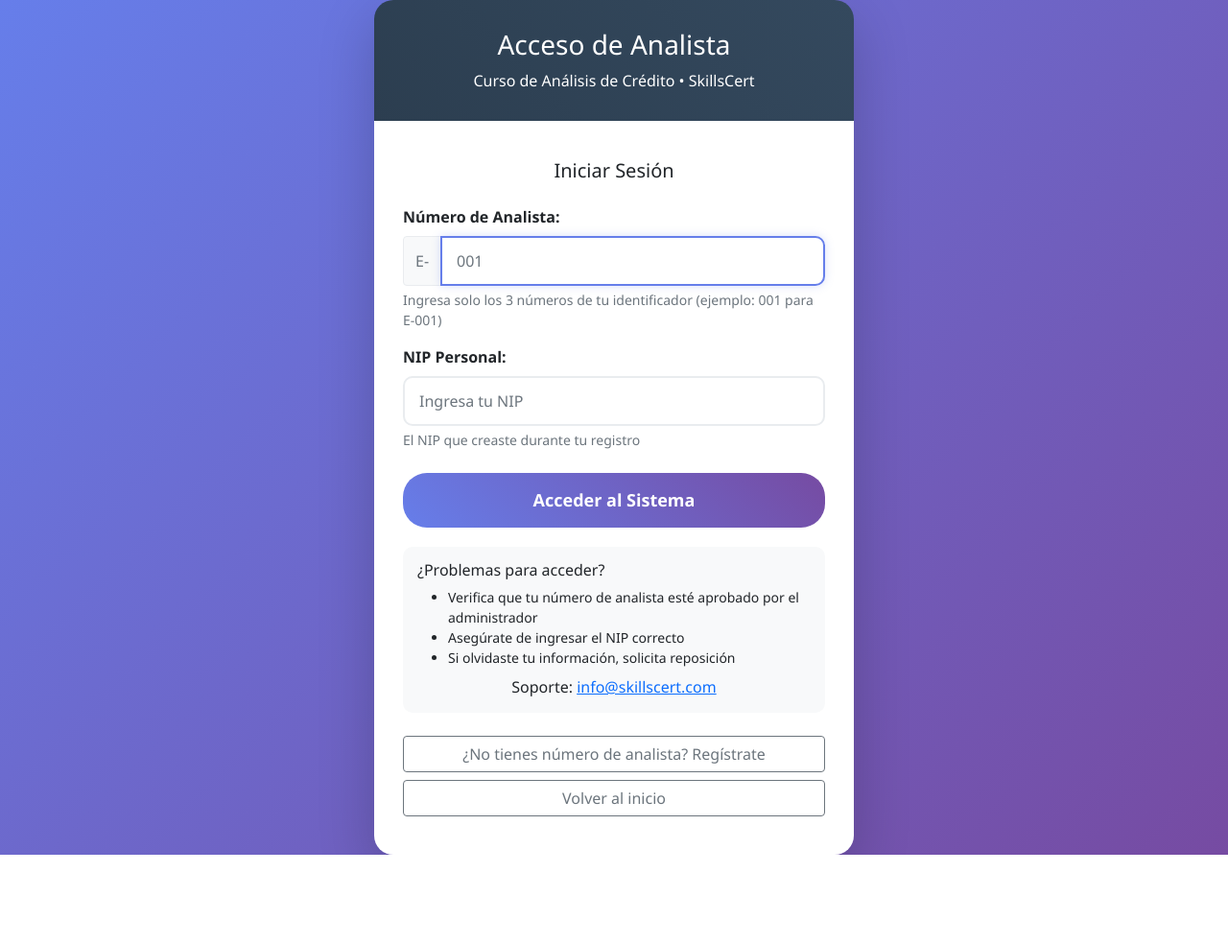
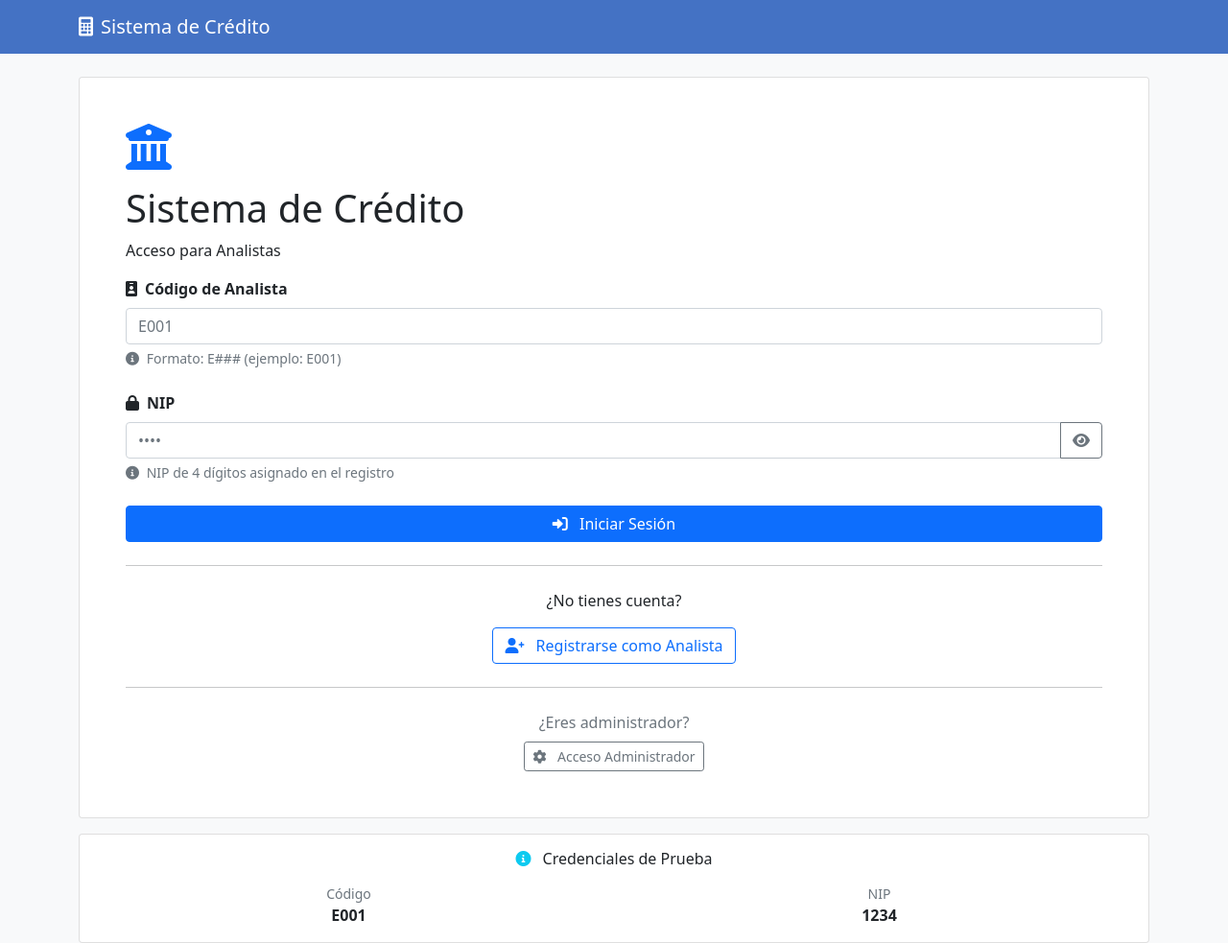
Before and after one commit to Stock-Broker1968/sistema-credito-web, a Flask app: page /login_analista in a window 1280 px wide. Shown: the whole page at 96% size. Before the commit the page ends 891 px from the top, so only its background shows below. Run offline with Flask 3, Linux system fonts and the light colour scheme.

Commit message:
Update login_analista.html
Actualiza login analista

```diff
--- a/templates/login_analista.html
+++ b/templates/login_analista.html
@@ -1,189 +1,162 @@
-<!DOCTYPE html>
-<html lang="es">
-<head>
-    <meta charset="UTF-8">
-    <meta name="viewport" content="width=device-width, initial-scale=1.0">
-    <title>Acceso Analistas - Curso SkillsCert</title>
-    <link href="https://cdn.jsdelivr.net/npm/bootstrap@5.1.3/dist/css/bootstrap.min.css" rel="stylesheet">
-    <style>
-        body {
-            background: linear-gradient(135deg, #667eea 0%, #764ba2 100%);
-            min-height: 100vh;
-            font-family: 'Segoe UI', Tahoma, Geneva, Verdana, sans-serif;
-        }
-        .login-container {
-            min-height: 100vh;
-            display: flex;
-            align-items: center;
-        }
-        .login-card {
-            border-radius: 20px;
-            box-shadow: 0 20px 60px rgba(0,0,0,0.2);
-            border: none;
-            overflow: hidden;
-            max-width: 500px;
-            margin: 0 auto;
-        }
-        .login-header {
-            background: linear-gradient(45deg, #2c3e50, #34495e);
-            color: white;
-            padding: 30px;
-            text-align: center;
-        }
-        .login-body {
-            padding: 40px 30px;
-            background: white;
-        }
-        .form-control {
-            border-radius: 10px;
-            border: 2px solid #e9ecef;
-            padding: 12px 15px;
-            font-size: 16px;
-        }
-        .form-control:focus {
-            border-color: #667eea;
-            box-shadow: 0 0 10px rgba(102, 126, 234, 0.25);
-        }
-        .btn-login {
-            background: linear-gradient(45deg, #667eea, #764ba2);
-            border: none;
-            border-radius: 25px;
-            padding: 15px 30px;
-            font-size: 18px;
-            font-weight: 600;
-            color: white;
-            width: 100%;
-        }
-        .btn-login:hover {
-            transform: translateY(-2px);
-            box-shadow: 0 10px 30px rgba(102, 126, 234, 0.4);
-            color: white;
-        }
-        .input-group-text {
-            background: #f8f9fa;
-            border-color: #e9ecef;
-            color: #6c757d;
-        }
-        .support-info {
-            background: #f8f9fa;
-            border-radius: 10px;
-            padding: 15px;
-            margin-top: 20px;
-        }
-    </style>
-</head>
-<body>
+{% extends "base.html" %}
+
+{% block title %}Login Analista - Sistema de Análisis Crediticio{% endblock %}
+
+{% block content %}
 <div class="login-container">
-        <div class="container">
-            <div class="row justify-content-center">
-                <div class="col-md-6">
     <div class="login-card">
-                        <!-- Header -->
-                        <div class="login-header">
-                            <h3><i class="fas fa-user-graduate"></i> Acceso de Analista</h3>
-                            <p class="mb-0">Curso de Análisis de Crédito • SkillsCert</p>
+        <div class="card card-custom">
+            <div class="card-body p-5">
+                <!-- Logo Section -->
+                <div class="logo-section">
+                    <i class="fas fa-university fa-3x text-primary mb-3"></i>
+                    <h1>Sistema de Crédito</h1>
+                    <p class="subtitle">Acceso para Analistas</p>
                 </div>
 
-                        <!-- Body -->
-                        <div class="login-body">
-                            {% with messages = get_flashed_messages(with_categories=true) %}
-                                {% if messages %}
-                                    {% for category, message in messages %}
-                                        <div class="alert alert-{{ 'danger' if category == 'error' else 'success' }} alert-dismissible fade show" role="alert">
-                                            {{ message }}
-                                            <button type="button" class="btn-close" data-bs-dismiss="alert"></button>
-                                        </div>
-                                    {% endfor %}
-                                {% endif %}
-                            {% endwith %}
-
-                            <form method="POST" action="{{ url_for('login_analista') }}">
-                                <input type="hidden" name="tiene_usuario" value="si">
-
-                                <h5 class="text-center mb-4">Iniciar Sesión</h5>
-
-                                <div class="mb-3">
-                                    <label for="numero_usuario" class="form-label fw-bold">Número de Analista:</label>
-                                    <div class="input-group">
-                                        <span class="input-group-text">E-</span>
-                                        <input type="text" class="form-control" id="numero_usuario" name="numero_usuario"
-                                               placeholder="001" pattern="[0-9]{3}" maxlength="3" required>
+                <!-- Login Form -->
+                <form method="POST" class="needs-validation" novalidate>
+                    <div class="mb-4">
+                        <label for="codigo" class="form-label fw-bold">
+                            <i class="fas fa-id-badge me-2"></i>Código de Analista
+                        </label>
+                        <input type="text"
+                               class="form-control form-control-custom"
+                               id="codigo"
+                               name="codigo"
+                               placeholder="E001"
+                               maxlength="4"
+                               style="text-transform: uppercase;"
+                               required>
+                        <div class="invalid-feedback">
+                            Por favor ingrese su código de analista.
                         </div>
                         <div class="form-text">
-                                        <i class="fas fa-info-circle"></i>
-                                        Ingresa solo los 3 números de tu identificador (ejemplo: 001 para E-001)
+                            <i class="fas fa-info-circle me-1"></i>
+                            Formato: E### (ejemplo: E001)
                         </div>
                     </div>
 
                     <div class="mb-4">
-                                    <label for="nip" class="form-label fw-bold">NIP Personal:</label>
-                                    <input type="password" class="form-control" id="nip" name="nip"
-                                           placeholder="Ingresa tu NIP" required>
+                        <label for="nip" class="form-label fw-bold">
+                            <i class="fas fa-lock me-2"></i>NIP
+                        </label>
+                        <div class="input-group">
+                            <input type="password"
+                                   class="form-control form-control-custom"
+                                   id="nip"
+                                   name="nip"
+                                   placeholder="••••"
+                                   maxlength="4"
+                                   required>
+                            <button type="button"
+                                    class="btn btn-outline-secondary"
+                                    onclick="togglePassword('nip')">
+                                <i class="fas fa-eye" id="nip-eye"></i>
+                            </button>
+                        </div>
+                        <div class="invalid-feedback">
+                            Por favor ingrese su NIP de 4 dígitos.
+                        </div>
                         <div class="form-text">
-                                        <i class="fas fa-lock"></i>
-                                        El NIP que creaste durante tu registro
+                            <i class="fas fa-info-circle me-1"></i>
+                            NIP de 4 dígitos asignado en el registro
                         </div>
                     </div>
 
-                                <button type="submit" class="btn btn-login">
-                                    <i class="fas fa-sign-in-alt"></i> Acceder al Sistema
+                    <div class="d-grid gap-2 mb-4">
+                        <button type="submit" class="btn btn-primary btn-custom">
+                            <i class="fas fa-sign-in-alt me-2"></i>
+                            Iniciar Sesión
                         </button>
+                    </div>
                 </form>
 
-                            <!-- Información de soporte -->
-                            <div class="support-info">
-                                <h6><i class="fas fa-question-circle"></i> ¿Problemas para acceder?</h6>
-                                <ul class="mb-2 small">
-                                    <li>Verifica que tu número de analista esté aprobado por el administrador</li>
-                                    <li>Asegúrate de ingresar el NIP correcto</li>
-                                    <li>Si olvidaste tu información, solicita reposición</li>
-                                </ul>
-                                <p class="mb-0 text-center">
-                                    <i class="fas fa-envelope"></i>
-                                    Soporte: <a href="mailto:info@skillscert.com">info@skillscert.com</a>
-                                </p>
+                <!-- Additional Links -->
+                <div class="text-center">
+                    <hr class="my-4">
+                    <p class="mb-3">¿No tienes cuenta?</p>
+                    <a href="{{ url_for('registro_analista') }}" class="btn btn-outline-primary btn-custom">
+                        <i class="fas fa-user-plus me-2"></i>
+                        Registrarse como Analista
+                    </a>
                 </div>
 
-                            <!-- Enlaces de navegación -->
                 <div class="text-center mt-4">
-                                <div class="d-grid gap-2">
-                                    <a href="{{ url_for('registro_analista') }}" class="btn btn-outline-secondary">
-                                        <i class="fas fa-user-plus"></i> ¿No tienes número de analista? Regístrate
+                    <hr class="my-4">
+                    <p class="text-muted mb-2">¿Eres administrador?</p>
+                    <a href="{{ url_for('login_admin') }}" class="btn btn-outline-secondary btn-sm">
+                        <i class="fas fa-cog me-2"></i>
+                        Acceso Administrador
                     </a>
-                                    <a href="{{ url_for('index') }}" class="btn btn-outline-secondary">
-                                        <i class="fas fa-arrow-left"></i> Volver al inicio
-                                    </a>
+                </div>
+            </div>
+        </div>
+
+        <!-- Test Credentials Info -->
+        <div class="card card-custom mt-3">
+            <div class="card-body p-3">
+                <h6 class="card-title text-center mb-3">
+                    <i class="fas fa-info-circle text-info me-2"></i>
+                    Credenciales de Prueba
+                </h6>
+                <div class="row text-center">
+                    <div class="col-6">
+                        <small class="text-muted d-block">Código</small>
+                        <strong>E001</strong>
+                    </div>
+                    <div class="col-6">
+                        <small class="text-muted d-block">NIP</small>
+                        <strong>1234</strong>
                     </div>
                 </div>
             </div>
         </div>
     </div>
 </div>
-        </div>
-    </div>
+{% endblock %}
 
-    <script src="https://cdn.jsdelivr.net/npm/bootstrap@5.1.3/dist/js/bootstrap.bundle.min.js"></script>
+{% block extra_js %}
+<script>
+    // Función para mostrar/ocultar contraseña
+    function togglePassword(fieldId) {
+        const field = document.getElementById(fieldId);
+        const eye = document.getElementById(fieldId + '-eye');
 
-    <script>
-        // Auto-formatear el número de usuario
+        if (field.type === 'password') {
+            field.type = 'text';
+            eye.className = 'fas fa-eye-slash';
+        } else {
+            field.type = 'password';
+            eye.className = 'fas fa-eye';
+        }
+    }
+
+    // Auto-focus en el primer campo
     document.addEventListener('DOMContentLoaded', function() {
-            const numeroUsuarioInput = document.getElementById('numero_usuario');
-            if (numeroUsuarioInput) {
-                numeroUsuarioInput.addEventListener('input', function(e) {
-                    // Solo permitir números
+        document.getElementById('codigo').focus();
+
+        // Formatear código automáticamente
+        document.getElementById('codigo').addEventListener('input', function(e) {
+            let value = e.target.value.toUpperCase();
+            if (value && !value.startsWith('E')) {
+                value = 'E' + value.replace(/[^0-9]/g, '');
+            }
+            e.target.value = value;
+        });
+
+        // Validar NIP solo números
+        document.getElementById('nip').addEventListener('input', function(e) {
             e.target.value = e.target.value.replace(/[^0-9]/g, '');
+        });
 
-                    // Formatear con ceros a la izquierda
-                    if (e.target.value.length > 0) {
-                        const numero = parseInt(e.target.value);
-                        e.target.value = numero.toString().padStart(3, '0');
+        // Enter key navigation
+        document.getElementById('codigo').addEventListener('keypress', function(e) {
+            if (e.key === 'Enter') {
+                e.preventDefault();
+                document.getElementById('nip').focus();
             }
         });
-
-                // Focus automático al campo
-                numeroUsuarioInput.focus();
-            }
     });
 </script>
-</body>
-</html>
+{% endblock %}
```
Lines whose indentation alone changed are shown as unchanged.
